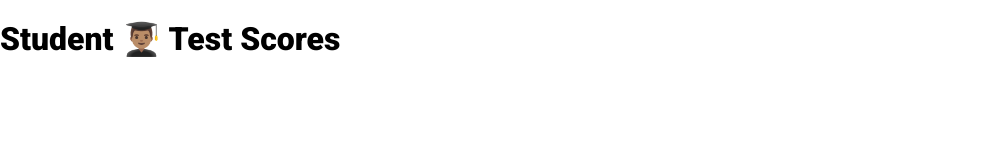
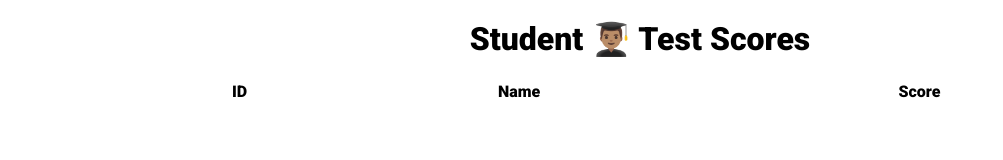
Before and after one commit to swic-cis-277/student-scores-in-class, a plain HTML site: page index.html in a window 1280 px wide. Shown: the whole page, without its empty margins (0-1003 px from the left). Drawn offline with nearby package versions, Linux system fonts and the light colour scheme.

Commit message:
:seedling: Add starter HTML
:lipstick: Style starter HTML


Set up tds in template

```diff
--- a/index.html
+++ b/index.html
@@ -21,6 +21,30 @@
   </head>
   <body>
     <h1>Student 👨🏽‍🎓 Test Scores</h1>
+
+    <main>
+      <table id="student-table">
+        <thead>
+          <tr>
+            <td>ID</td>
+            <td>Name</td>
+            <td>Score</td>
+          </tr>
+        </thead>
+        <tbody>
+          <!-- Data will be 'injected' here using 'template' 👇🏽 -->
+        </tbody>
+      </table>
+    </main>
+
+    <template id="student-row">
+      <tr>
+        <td></td>
+        <td></td>
+        <td></td>
+      </tr>
+    </template>
+
     <script src="./scripts.js" type="module"></script>
   </body>
 </html>
--- a/style.css
+++ b/style.css
@@ -1,7 +1,15 @@
 body {
   font-family: "Roboto", sans-serif;
+  margin: 0 auto;
+  text-align: center;
+  width: clamp(550px, 960px, 80vw);
 }
 
-h1 {
+h1,
+thead {
   font-weight: bold;
 }
+
+table {
+  width: 100%;
+}
```
